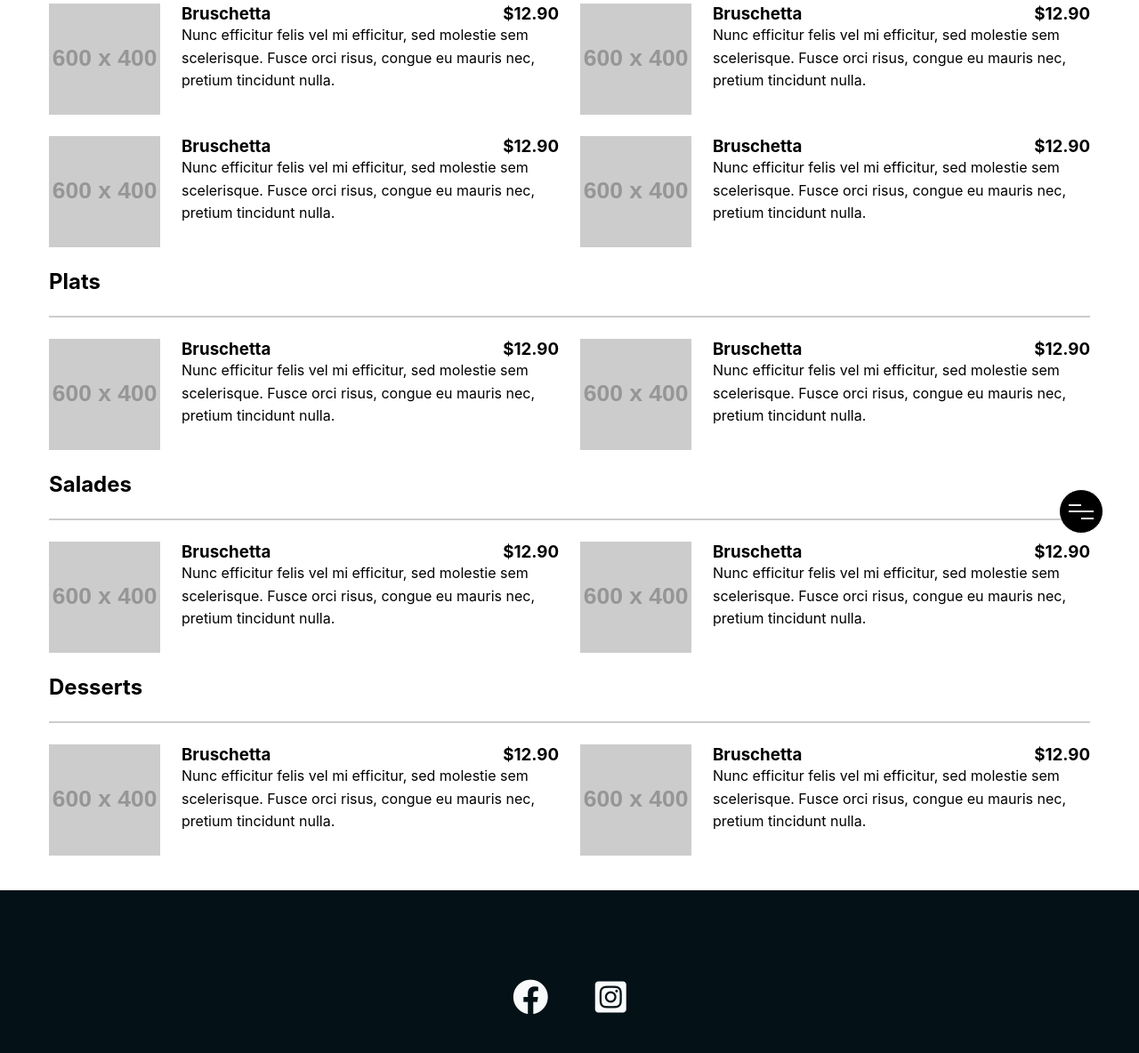
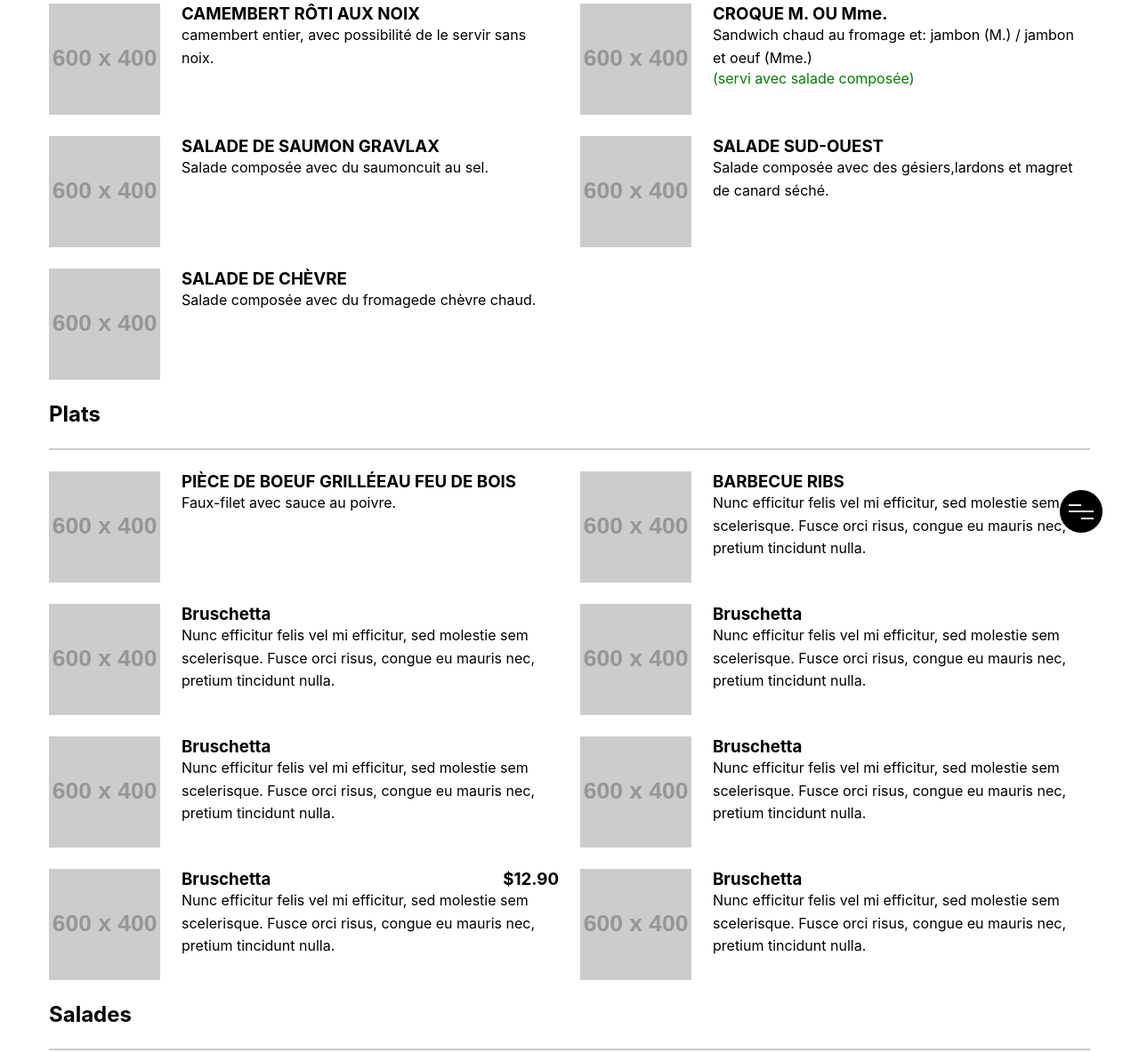
Before and after one commit to kno-be/friendly-auberge, a plain HTML site: page index.html in a window 1280 px wide. Shown: the part 160-1344 px from the top of the page at 89% size. Drawn offline with Linux system fonts and the light colour scheme; placeholder pictures from the web are drawn by us; a web font is replaced by a local one.

Commit message:
upd: name of plats

```diff
--- a/index.html
+++ b/index.html
@@ -54,8 +54,137 @@
             <img class="menu-item-image" src="https://dummyimage.com/600x400/000/fff" alt="Bruschetta">
             <div class="menu-item-text">
               <h3 class="menu-item-heading">
+                <span class="menu-item-name">CAMEMBERT RÔTI AUX NOIX</span>
+                <!-- <span class="menu-item-price">$12.90</span> -->
+              </h3>
+              <p class="menu-item-description">
+                camembert entier, avec possibilité de le servir sans noix.
+              </p>
+            </div>
+          </div>
+          <div class="menu-item">
+            <img class="menu-item-image" src="https://dummyimage.com/600x400/000/fff" alt="Bruschetta">
+            <div class="menu-item-text">
+              <h3 class="menu-item-heading">
+                <span class="menu-item-name">CROQUE M. OU Mme.</span>
+                <!-- <span class="menu-item-price">$12.90</span> -->
+              </h3>
+              <p class="menu-item-description">
+                Sandwich chaud au fromage et: jambon (M.) / jambon et oeuf (Mme.)<p style="color: green;">(servi avec salade composée)</p>
+              </p>
+            </div>
+          </div>
+          <div class="menu-item">
+            <img class="menu-item-image" src="https://dummyimage.com/600x400/000/fff" alt="Bruschetta">
+            <div class="menu-item-text">
+              <h3 class="menu-item-heading">
+                <span class="menu-item-name">SALADE DE SAUMON GRAVLAX</span>
+                <!-- <span class="menu-item-price">$12.90</span> -->
+              </h3>
+              <p class="menu-item-description">
+                Salade composée avec du saumoncuit au sel.
+              </p>
+            </div>
+          </div>
+          <div class="menu-item">
+            <img class="menu-item-image" src="https://dummyimage.com/600x400/000/fff" alt="Bruschetta">
+            <div class="menu-item-text">
+              <h3 class="menu-item-heading">
+                <span class="menu-item-name">SALADE SUD-OUEST</span>
+                <!-- <span class="menu-item-price">$12.90</span> -->
+              </h3>
+              <p class="menu-item-description">
+                Salade composée avec des gésiers,lardons et magret de canard séché.
+              </p>
+            </div>
+          </div>
+          <div class="menu-item">
+            <img class="menu-item-image" src="https://dummyimage.com/600x400/000/fff" alt="Bruschetta">
+            <div class="menu-item-text">
+              <h3 class="menu-item-heading">
+                <span class="menu-item-name">SALADE DE CHÈVRE</span>
+                <!-- <span class="menu-item-price">$12.90</span> -->
+              </h3>
+              <p class="menu-item-description">
+                Salade composée avec du fromagede chèvre chaud.           </p>
+            </div>
+          </div>
+        </div>
+
+        <h2 id='2' class="menu-group-heading">
+          Plats
+        </h2>
+        <div class="menu-group">
+          <div class="menu-item">
+            <img class="menu-item-image" src="https://dummyimage.com/600x400/000/fff" alt="Bruschetta">
+            <div class="menu-item-text">
+              <h3 class="menu-item-heading">
+                <span class="menu-item-name">PIÈCE DE BOEUF GRILLÉEAU FEU DE BOIS</span>
+                <!-- <span class="menu-item-price">$12.90</span> -->
+              </h3>
+              <p class="menu-item-description">
+                Faux-filet avec sauce au poivre.
+              </p>
+            </div>
+          </div>
+          <div class="menu-item">
+            <img class="menu-item-image" src="https://dummyimage.com/600x400/000/fff" alt="Bruschetta">
+            <div class="menu-item-text">
+              <h3 class="menu-item-heading">
+                <span class="menu-item-name">BARBECUE RIBS</span>
+                <!-- <span class="menu-item-price">$12.90</span> -->
+              </h3>
+              <p class="menu-item-description">
+                Nunc efficitur felis vel mi efficitur, sed molestie sem scelerisque. Fusce orci risus,
+                congue eu mauris nec, pretium tincidunt nulla.
+              </p>
+            </div>
+          </div>
+          <div class="menu-item">
+            <img class="menu-item-image" src="https://dummyimage.com/600x400/000/fff" alt="Bruschetta">
+            <div class="menu-item-text">
+              <h3 class="menu-item-heading">
                 <span class="menu-item-name">Bruschetta</span>
-                <span class="menu-item-price">$12.90</span>
+                <!-- <span class="menu-item-price">$12.90</span> -->
+              </h3>
+              <p class="menu-item-description">
+                Nunc efficitur felis vel mi efficitur, sed molestie sem scelerisque. Fusce orci risus,
+                congue eu mauris nec, pretium tincidunt nulla.
+              </p>
+            </div>
+          </div>
+          <div class="menu-item">
+            <img class="menu-item-image" src="https://dummyimage.com/600x400/000/fff" alt="Bruschetta">
+            <div class="menu-item-text">
+              <h3 class="menu-item-heading">
+                <span class="menu-item-name">Bruschetta</span>
+                <!-- <span class="menu-item-price">$12.90</span> -->
+              </h3>
+              <p class="menu-item-description">
+                Nunc efficitur felis vel mi efficitur, sed molestie sem scelerisque. Fusce orci risus,
+                congue eu mauris nec, pretium tincidunt nulla.
+              </p>
+            </div>
+          </div>
+          <div class="menu-item">
+            <img class="menu-item-image" src="https://dummyimage.com/600x400/000/fff" alt="Bruschetta">
+            <div class="menu-item-text">
+              <h3 class="menu-item-heading">
+                <span class="menu-item-name">Bruschetta</span>
+                <!-- <span class="menu-item-price">$12.90</span> -->
+              </h3>
+              <p class="menu-item-description">
+                Nunc efficitur felis vel mi efficitur, sed molestie sem scelerisque. Fusce orci risus,
+                congue eu mauris nec, pretium tincidunt nulla.
+              </p>
+            </div>
+          </div>
+          <div class="menu-item">
+            <img class="menu-item-image" src="https://dummyimage.com/600x400/000/fff" alt="Bruschetta">
+            <div class="menu-item-text">
+              <h3 class="menu-item-heading">
+                <span class="menu-item-name">Bruschetta</span>
+                <!-- <span class="menu-item-price">$12.90</span> -->
               </h3>
               <p class="menu-item-description">
                 Nunc efficitur felis vel mi efficitur, sed molestie sem scelerisque. Fusce orci risus,
@@ -81,52 +210,7 @@
             <div class="menu-item-text">
               <h3 class="menu-item-heading">
                 <span class="menu-item-name">Bruschetta</span>
-                <span class="menu-item-price">$12.90</span>
-              </h3>
-              <p class="menu-item-description">
-                Nunc efficitur felis vel mi efficitur, sed molestie sem scelerisque. Fusce orci risus,
-                congue eu mauris nec, pretium tincidunt nulla.
-              </p>
-            </div>
-          </div>
-          <div class="menu-item">
-            <img class="menu-item-image" src="https://dummyimage.com/600x400/000/fff" alt="Bruschetta">
-            <div class="menu-item-text">
-              <h3 class="menu-item-heading">
-                <span class="menu-item-name">Bruschetta</span>
-                <span class="menu-item-price">$12.90</span>
-              </h3>
-              <p class="menu-item-description">
-                Nunc efficitur felis vel mi efficitur, sed molestie sem scelerisque. Fusce orci risus,
-                congue eu mauris nec, pretium tincidunt nulla.
-              </p>
-            </div>
-          </div>
-        </div>
-
-        <h2 id='2' class="menu-group-heading">
-          Plats
-        </h2>
-        <div class="menu-group">
-          <div class="menu-item">
-            <img class="menu-item-image" src="https://dummyimage.com/600x400/000/fff" alt="Bruschetta">
-            <div class="menu-item-text">
-              <h3 class="menu-item-heading">
-                <span class="menu-item-name">Bruschetta</span>
-                <span class="menu-item-price">$12.90</span>
-              </h3>
-              <p class="menu-item-description">
-                Nunc efficitur felis vel mi efficitur, sed molestie sem scelerisque. Fusce orci risus,
-                congue eu mauris nec, pretium tincidunt nulla.
-              </p>
-            </div>
-          </div>
-          <div class="menu-item">
-            <img class="menu-item-image" src="https://dummyimage.com/600x400/000/fff" alt="Bruschetta">
-            <div class="menu-item-text">
-              <h3 class="menu-item-heading">
-                <span class="menu-item-name">Bruschetta</span>
-                <span class="menu-item-price">$12.90</span>
+                <!-- <span class="menu-item-price">$12.90</span> -->
               </h3>
               <p class="menu-item-description">
                 Nunc efficitur felis vel mi efficitur, sed molestie sem scelerisque. Fusce orci risus,
@@ -179,7 +263,7 @@
             <div class="menu-item-text">
               <h3 class="menu-item-heading">
                 <span class="menu-item-name">Bruschetta</span>
-                <span class="menu-item-price">$12.90</span>
+                <!-- <span class="menu-item-price">$12.90</span> -->
               </h3>
               <p class="menu-item-description">
                 Nunc efficitur felis vel mi efficitur, sed molestie sem scelerisque. Fusce orci risus,
@@ -192,7 +276,7 @@
             <div class="menu-item-text">
               <h3 class="menu-item-heading">
                 <span class="menu-item-name">Bruschetta</span>
-                <span class="menu-item-price">$12.90</span>
+                <!-- <span class="menu-item-price">$12.90</span> -->
               </h3>
               <p class="menu-item-description">
                 Nunc efficitur felis vel mi efficitur, sed molestie sem scelerisque. Fusce orci risus,
```
